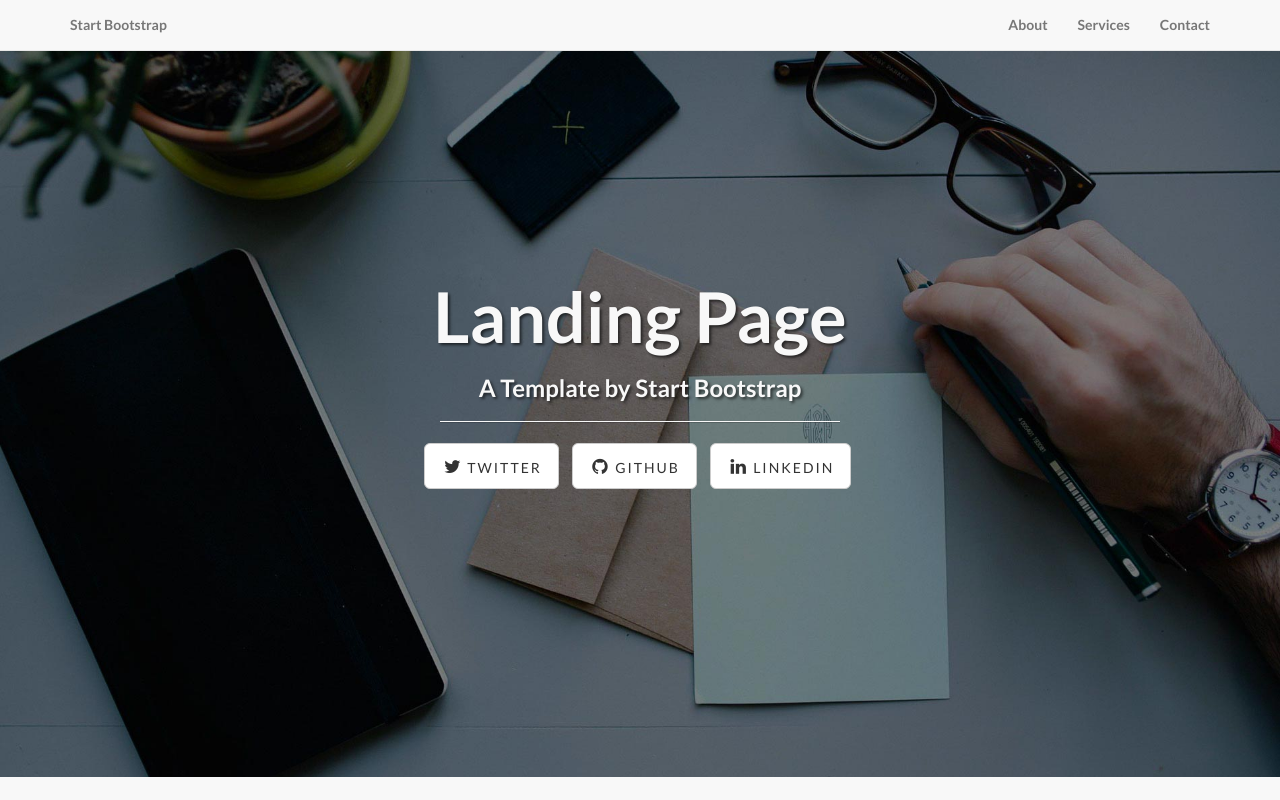
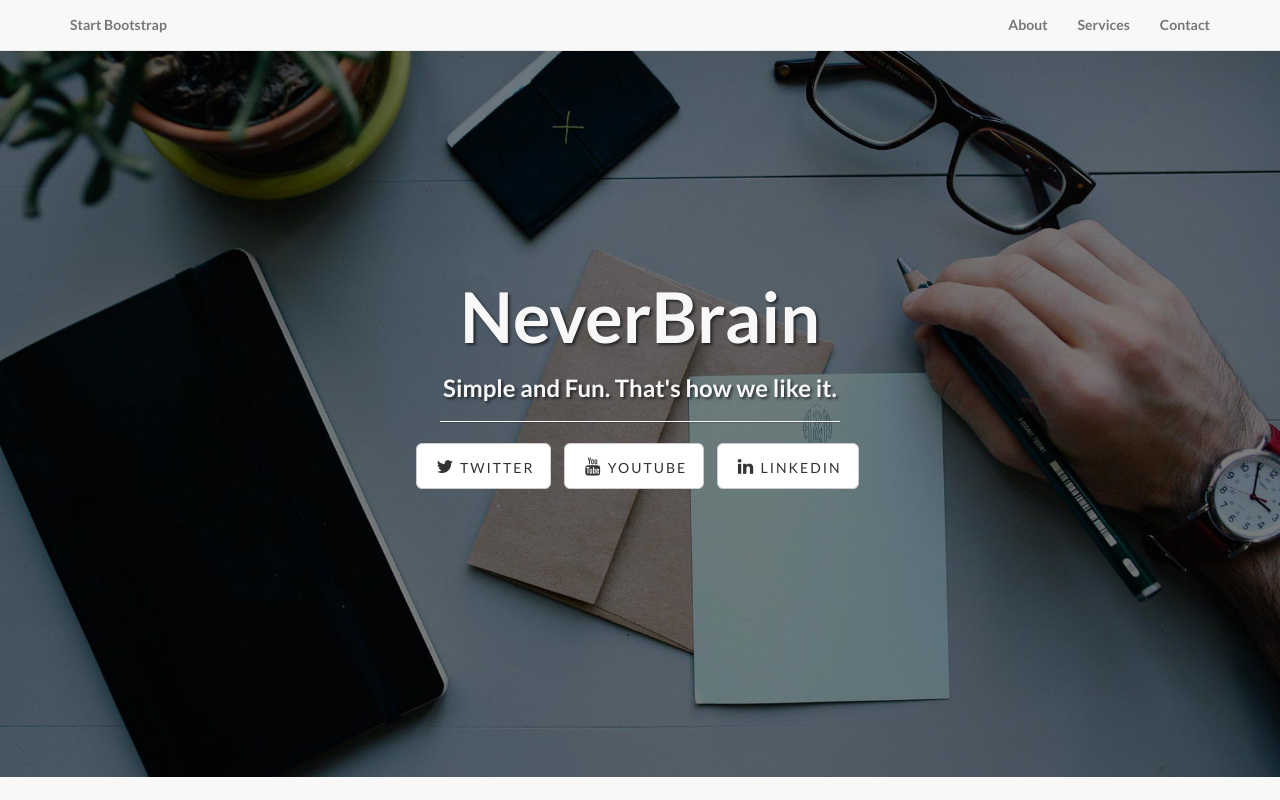
Before and after one commit to Saraceni/NeverBrainSite, a plain HTML site: page index.html in a window 1280 px wide. Shown: the top 800 px of the page. Drawn offline with Linux system fonts and the light colour scheme.

Commit message:
Neverbrain Details set up

```diff
--- a/index.html
+++ b/index.html
@@ -9,7 +9,7 @@
     <meta name="description" content="">
     <meta name="author" content="">
 
-    <title>Landing Page - Start Bootstrap Theme</title>
+    <title>NeverBrain</title>
 
     <!-- Bootstrap Core CSS -->
     <link href="css/bootstrap.min.css" rel="stylesheet">
@@ -73,15 +73,15 @@
             <div class="row">
                 <div class="col-lg-12">
                     <div class="intro-message">
-                        <h1>Landing Page</h1>
-                        <h3>A Template by Start Bootstrap</h3>
+                        <h1>NeverBrain</h1>
+                        <h3>Simple and Fun. That's how we like it.</h3>
                         <hr class="intro-divider">
                         <ul class="list-inline intro-social-buttons">
                             <li>
                                 <a href="https://twitter.com/SBootstrap" class="btn btn-default btn-lg"><i class="fa fa-twitter fa-fw"></i> <span class="network-name">Twitter</span></a>
                             </li>
                             <li>
-                                <a href="https://github.com/IronSummitMedia/startbootstrap" class="btn btn-default btn-lg"><i class="fa fa-github fa-fw"></i> <span class="network-name">Github</span></a>
+                                <a href="https://github.com/IronSummitMedia/startbootstrap" class="btn btn-default btn-lg"><i class="fa fa-youtube fa-fw"></i> <span class="network-name">Youtube</span></a>
                             </li>
                             <li>
                                 <a href="#" class="btn btn-default btn-lg"><i class="fa fa-linkedin fa-fw"></i> <span class="network-name">Linkedin</span></a>
```
